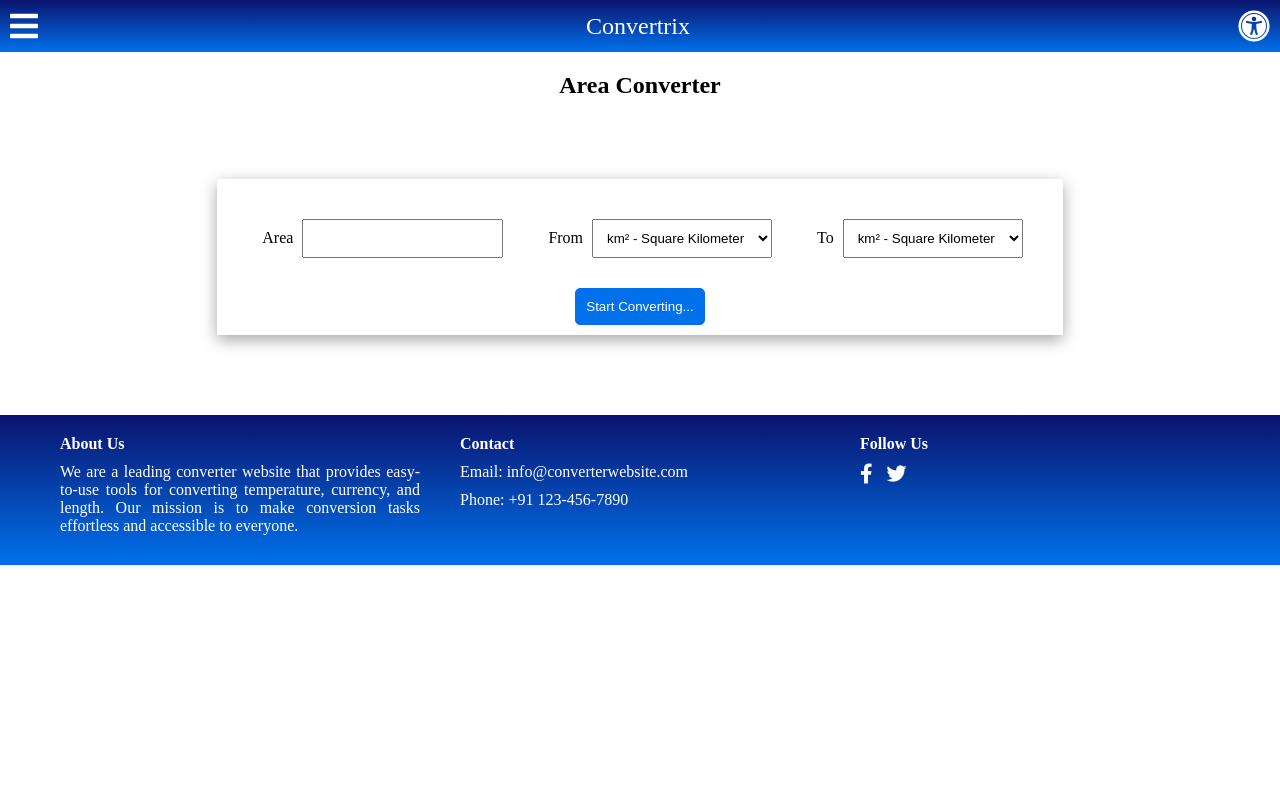
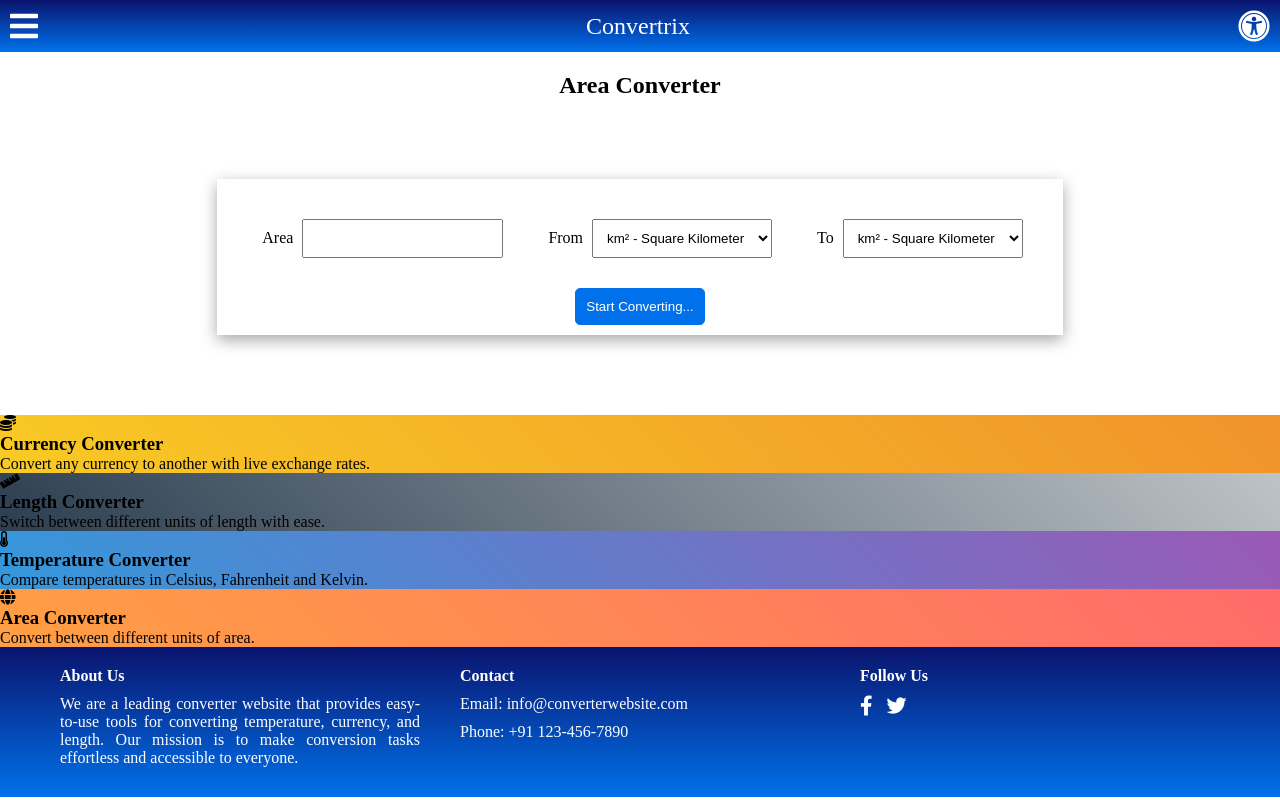
Before and after one commit to SudeepWebDev/convertrix, a plain HTML site: page HTML/areaConverter.html in a window 1280 px wide. Drawn offline with Linux system fonts and the light colour scheme.

Commit message:
UI fixes

```diff
--- a/HTML/areaConverter.html
+++ b/HTML/areaConverter.html
@@ -99,6 +99,34 @@
                 Start Converting...
             </button>
         </div>
+        <section id="features" class="fade-in">
+
+            <div class="feature">
+                <i class="fas fa-coins"></i>
+                <h3>Currency Converter</h3>
+                <p>Convert any currency to another with live exchange rates.</p>
+            </div>
+
+            <div class="feature">
+                <i class="fas fa-ruler"></i>
+                <h3>Length Converter</h3>
+                <p>Switch between different units of length with ease.</p>
+            </div>
+
+            <div class="feature">
+                <i class="fas fa-thermometer-half"></i>
+                <h3>Temperature Converter</h3>
+                <p>Compare temperatures in Celsius, Fahrenheit and Kelvin.</p>
+            </div>
+
+            <div class="feature">
+                <i class="fas fa-globe"></i>
+                <h3>Area Converter</h3>
+                <p>Convert between different units of area.</p>
+            </div>
+
+
+        </section>
     </main>
 
     <footer>
@@ -122,6 +150,7 @@
                     <a href="#"><i class="fab fa-twitter"></i></a>
                 </div>
             </div>
+
         </div>
 
 
```
Also changed, not shown: HTML/currencyConverter.html (+28 -0 lines), HTML/lengthConverter.html (+28 -0 lines), HTML/temperatureConverter.html (+28 -0 lines), JAVASCRIPT/home.js (+0 -26 lines).
